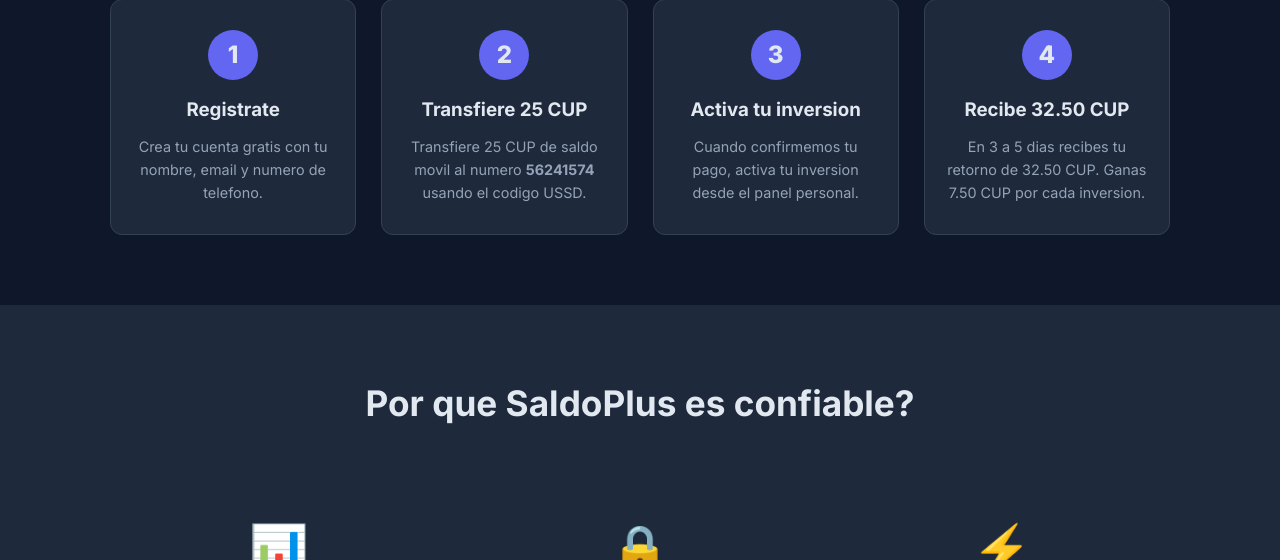
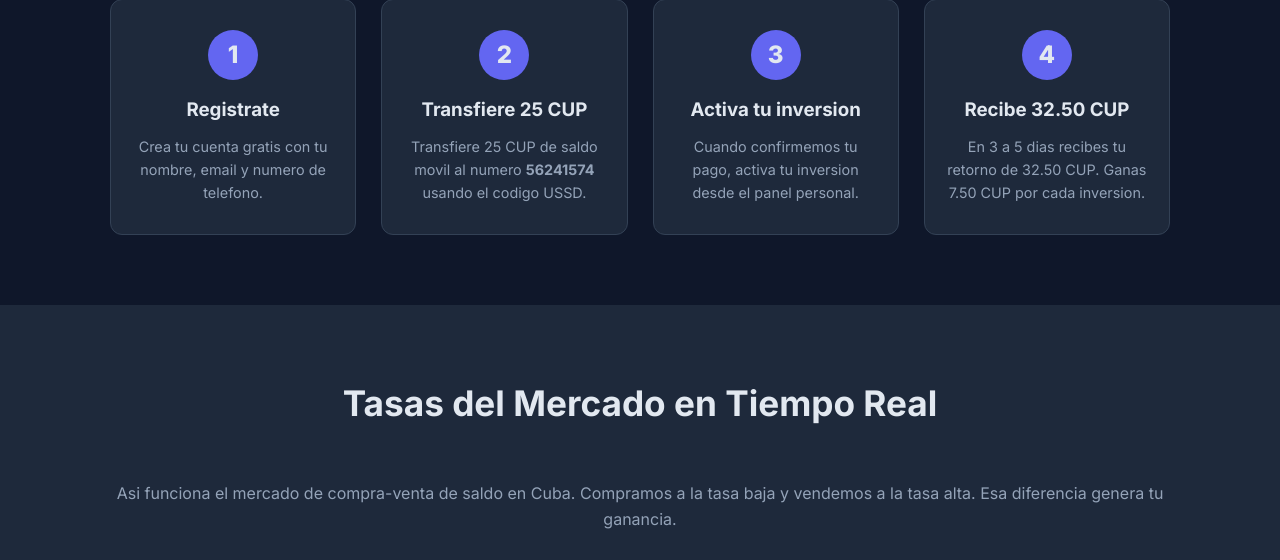
Before and after one commit to javiercoca2002-cell/Saldoplus, a Flask app: page / in a window 1280 px wide. Shown: the part 993-1553 px from the top of the page. Run offline with Flask 3, Linux system fonts and the light colour scheme.

Commit message:
Actualizar index.html

```diff
--- a/templates/index.html
+++ b/templates/index.html
@@ -1,4 +1,3 @@
-
 {% extends "base.html" %}
 {% block title %}SaldoPlus - Multiplica tu Saldo Movil{% endblock %}
 {% block content %}
@@ -60,6 +59,16 @@
 
 <section class="section section-dark">
     <div class="container">
+        <h2>Tasas del Mercado en Tiempo Real</h2>
+        <p style="text-align: center; color: #94a3b8; margin-bottom: 30px;">Asi funciona el mercado de compra-venta de saldo en Cuba. Compramos a la tasa baja y vendemos a la tasa alta. Esa diferencia genera tu ganancia.</p>
+        <div style="background: #0f172a; border-radius: 12px; overflow: hidden; border: 1px solid #334155;">
+            <iframe src="https://www.cambiocup.com" width="100%" height="500" frameborder="0" allowfullscreen style="border-radius: 12px;"></iframe>
+        </div>
+    </div>
+</section>
+
+<section class="section">
+    <div class="container">
         <h2>Por que SaldoPlus es confiable?</h2>
         <div class="features">
             <div class="feature">
@@ -81,7 +90,7 @@
     </div>
 </section>
 
-<section class="section">
+<section class="section section-dark">
     <div class="container">
         <h2>Preguntas frecuentes</h2>
         <div class="features">
```
